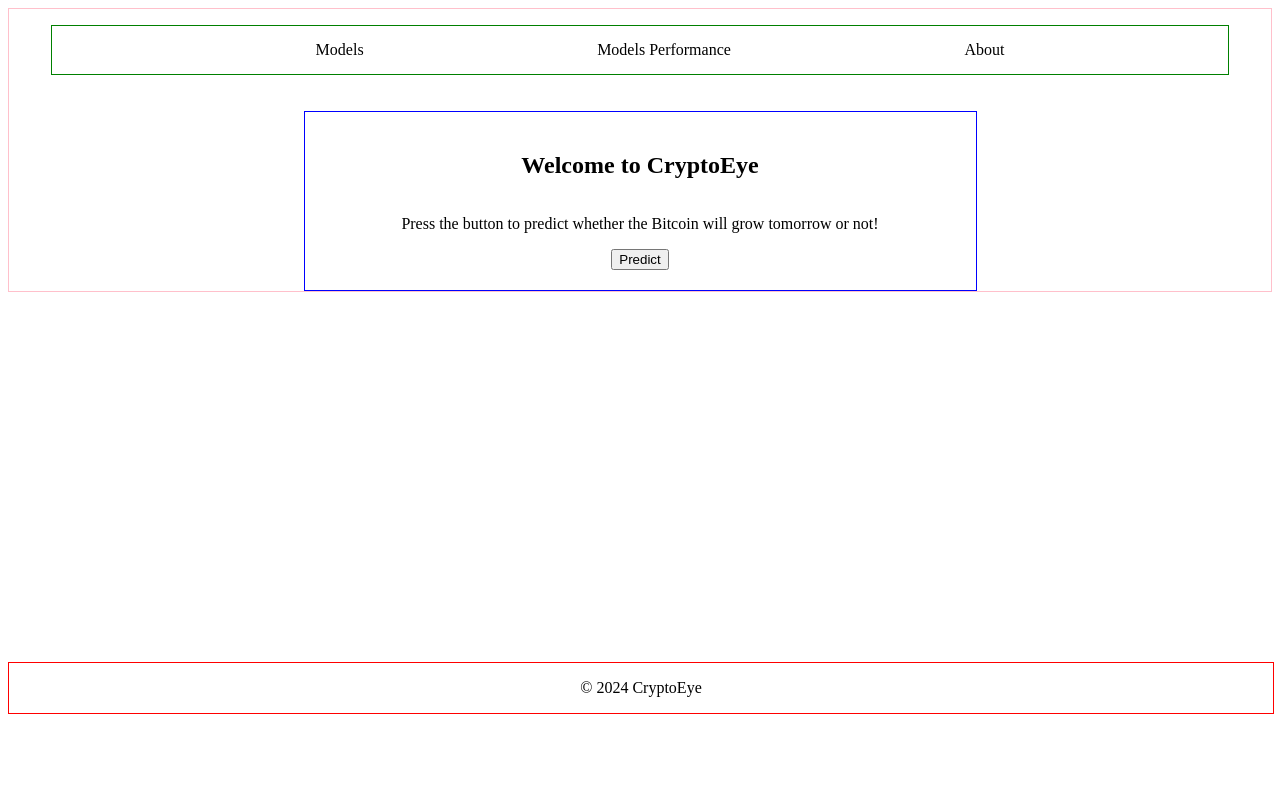
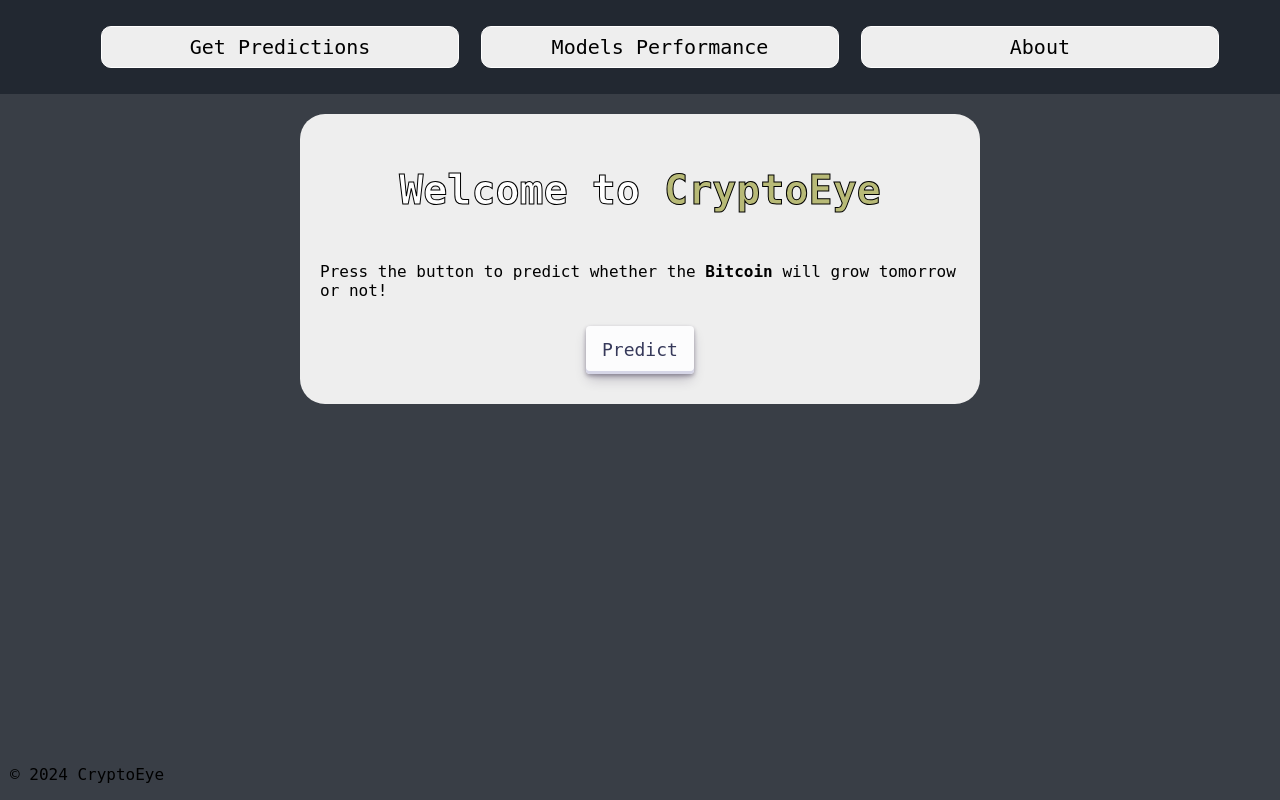
Before and after one commit to milonpabis/crypto-eye, a Flask app: template templates/models.html in a window 1280 px wide. Run offline with Flask 3, Linux system fonts and the light colour scheme; the template is opened without the code that fills it, so the values that code supplies are empty.

Commit message:
app about

```diff
--- a/graph_creator/graph_creator.py
+++ b/graph_creator/graph_creator.py
@@ -105,7 +105,7 @@ class GraphBTC:
     def add_title(self) -> None:
         self.annotations.append(dict(xref='paper', yref='paper', x=0.0, y=1.05,
                                     xanchor='left', yanchor='bottom',
-                                    text=self.label.capitalize(),
+                                    text=self.label,
                                     font=dict(family='Arial',
                                                 size=30,
                                                 color='rgb(37,37,37)'),
--- a/static/mainpage.css
+++ /dev/null
@@ -1,102 +0,0 @@
-.main-container {
-    display: flex;
-    flex-direction: column;
-    align-items: center;
-    justify-content: center;
-    border: 1px solid pink;
-}
-
-.entry-container {
-    display: flex;
-    flex-direction: column;
-    align-items: center;
-    justify-content: center;
-    border: 1px solid blue;
-    width: 50%;
-    margin-top: 20px;
-    padding: 20px;
-
-}
-
-.results-container {
-    display: none;
-    flex-direction: row;
-    align-items: center;
-    justify-content: center;
-    border: 1px solid green;
-    width: 50%;
-    margin: 40px;
-    padding: 20px;
-}
-
-.result-item {
-    display: flex;
-    flex-direction: column;
-    align-items: center;
-    justify-content: center;
-    border: 1px solid red;
-    margin: 10px;
-    padding: 10px;
-
-}
-
-footer {
-    display: flex;
-    flex-direction: row;
-    justify-content: center;
-    align-items: center;
-    border: 1px solid red;
-    width: 100%;
-    margin-top: 370px;
-}
-
-nav {
-    width: 100%;
-    display: flex;
-    flex-direction: row;
-    justify-content: center;
-}
-
-
-li {
-    list-style-type: none;
-    margin: 10px 5px;
-    padding: 5px;
-}
-
-ul {
-    display: flex;
-    flex-direction: row;
-    justify-content: space-evenly;
-    align-items: center;
-    border: 1px solid green;
-    width: 90%;
-
-}
-
-a {
-    text-decoration: none;
-    color: black;
-
-}
-
-.performance-container {
-    width: 80%;
-    display: flex;
-    flex-direction: column;
-    align-items: center;
-    justify-content: center;
-    background-color: black;
-}
-
-.performance-graph {
-    border: 1px solid red;
-    margin: 10px;
-}
-
-#window-selector {
-    display: flex;
-    flex-direction: row;
-    align-items: center;
-    justify-content: center;
-}
--- /dev/null
+++ b/static/styles/mainpage.css
@@ -0,0 +1,218 @@
+body {
+    background-color: #393E46;
+    margin: 0;
+}
+
+h2 {
+    color: white;
+    -webkit-text-stroke-color: black;
+    -webkit-text-stroke-width: 1px;
+    font-size: 40px;
+    font-family: "JetBrains Mono",monospace;
+}
+
+h3 {
+    font-family: "JetBrains Mono",monospace;
+    margin-bottom: 25px;
+}
+
+p {
+    font-family: "JetBrains Mono",monospace;
+    color: black;
+}
+
+img {
+    margin-bottom: 35px;
+}
+
+.main-container {
+    display: flex;
+    flex-direction: column;
+    align-items: center;
+    justify-content: center;
+    background-color: #393E46;
+
+}
+
+.entry-container {
+    display: flex;
+    flex-direction: column;
+    align-items: center;
+    justify-content: center;
+    border-radius: 25px;
+    width: 50%;
+    margin-top: 20px;
+    padding: 20px;
+    background-color: #EEEEEE;
+
+    color: #00ADB5;
+
+}
+
+.results-container {
+    display: none;
+    flex-direction: row;
+    align-items: center;
+    justify-content: center;
+    width: 50%;
+    margin: 40px;
+    padding: 20px;
+}
+
+.result-item {
+    display: flex;
+    flex-direction: column;
+    align-items: center;
+    justify-content: center;
+    border-radius: 50px;
+    margin: 10px;
+    width: 25%;
+    height: 200px;
+    background-color: #EEEEEE;
+
+}
+
+footer {
+    display: flex;
+    position: fixed;
+    bottom: 0;
+    left: 0;
+    flex-direction: row;
+    align-items: left;
+    padding-left: 10px;
+    width: 100%;
+}
+
+nav {
+    width: 100%;
+    display: flex;
+    flex-direction: row;
+    justify-content: center;
+    background-color: #222831;
+
+}
+
+
+li {
+    list-style-type: none;
+    margin: 10px 5px;
+    padding: 5px;
+    color: black;
+    border: 1px solid white;
+    width: 30%;
+    border-radius: 10px;
+    text-align: center;
+    height: 30px;
+    line-height: 30px;
+    background-color: #EEEEEE;
+}
+
+li:hover {
+    box-shadow: 5px 5px 10px white;
+    cursor: pointer;
+}
+
+ul {
+    display: flex;
+    flex-direction: row;
+    justify-content: space-evenly;
+    align-items: center;
+    width: 90%;
+
+}
+
+a {
+    text-decoration: none;
+    color: black;
+    font-size: 20px;
+    font-family: "JetBrains Mono",monospace;
+
+}
+
+.performance-container {
+    width: 80%;
+    display: flex;
+    flex-direction: column;
+    align-items: center;
+    justify-content: center;
+    background-color: rgba(255, 255, 255, 0.305);
+}
+
+.performance-graph {
+    padding: 10px;
+    margin: 10px;
+}
+
+#window-selector {
+    display: flex;
+    flex-direction: row;
+    align-items: center;
+    justify-content: center;
+}
+
+
+.result-img {
+    width: 70px;
+    height: 70px;
+}
+
+button {
+    align-items: center;
+    appearance: none;
+    background-color: #FCFCFD;
+    border-radius: 4px;
+    border-width: 0;
+    box-shadow: rgba(45, 35, 66, 0.4) 0 2px 4px,rgba(45, 35, 66, 0.3) 0 7px 13px -3px,#D6D6E7 0 -3px 0 inset;
+    box-sizing: border-box;
+    color: #36395A;
+    cursor: pointer;
+    display: inline-flex;
+    font-family: "JetBrains Mono",monospace;
+    height: 48px;
+    justify-content: center;
+    line-height: 1;
+    list-style: none;
+    overflow: hidden;
+    padding-left: 16px;
+    padding-right: 16px;
+    position: relative;
+    text-align: left;
+    text-decoration: none;
+    transition: box-shadow .15s,transform .15s;
+    user-select: none;
+    -webkit-user-select: none;
+    touch-action: manipulation;
+    white-space: nowrap;
+    will-change: box-shadow,transform;
+    font-size: 18px;
+    margin: 10px;
+}
+
+
+
+button:focus {
+  box-shadow: #D6D6E7 0 0 0 1.5px inset, rgba(45, 35, 66, 0.4) 0 2px 4px, rgba(45, 35, 66, 0.3) 0 7px 13px -3px, #D6D6E7 0 -3px 0 inset;
+}
+
+button:hover {
+  box-shadow: rgba(45, 35, 66, 0.4) 0 4px 8px, rgba(45, 35, 66, 0.3) 0 7px 13px -3px, #D6D6E7 0 -3px 0 inset;
+  transform: translateY(-2px);
+}
+#predict-button:active {
+  box-shadow: #D6D6E7 0 3px 7px inset;
+  transform: translateY(2px);
+}
+
+
+
+.about-container {
+    display: flex;
+    flex-direction: column;
+    align-items: center;
+    justify-content: center;
+    background-color: #EEEEEE;
+    width: 80%;
+    margin: 30px;
+    padding: 0 30px;
+    border-radius: 25px;
+}
--- a/templates/models.html
+++ b/templates/models.html
@@ -2,7 +2,7 @@
 <html>
 <head>
     <title>CryptoEye</title>
-    <link rel="stylesheet" href="../static/mainpage.css">
+    <link rel="stylesheet" href="../static/styles/mainpage.css">
 </head>
 <body>
     <div class="main-container">
@@ -10,14 +10,14 @@
 
         <nav>
             <ul>
-                <li><a href=".">Models</a></li>
-                <li><a href="../performance/30/">Models Performance</a></li>
-                <li><a href="../about/">About</a></li>
+                <li><a href=".">Get Predictions</a></li>
+                <li><a href="./performance/total/">Models Performance</a></li>
+                <li><a href="./about/">About</a></li>
             </ul>
         </nav>
         <div class="entry-container">
-            <h2>Welcome to CryptoEye</h2>
-            <p>Press the button to predict whether the Bitcoin will grow tomorrow or not!</p>
+            <h2>Welcome to <span style="color: rgba(141, 145, 26, 0.558);">CryptoEye</span></h2>
+            <p>Press the button to predict whether the <span style="font-weight: bold;">Bitcoin</span> will grow tomorrow or not!</p>
             <button id="predict-button">Predict</button>
         </div>
         <div class="results-container">
@@ -25,37 +25,31 @@
                 <h3>RandomForest</h3>
 
                 {% if rf_pred == 1 %}
-                    <img style="width: 30px; height: 30px;" src="../static/images/raise.png" alt="Raise">
+                    <img class="result-img" src="../static/images/raise.png" alt="Raise">
                 {% else %}
-                    <img style="width: 30px; height: 30px;" src="../static/images/drop.png" alt="Drop">
+                    <img class="result-img" src="../static/images/drop.png" alt="Drop">
                 {% endif %}
 
-                <h4>Model precision</h4>
-                <p>0.69</p>
             </div>
             <div class="result-item">
                 <h3>GradientBoost</h3>
 
                 {% if gb_pred == 1 %}
-                    <img style="width: 30px; height: 30px;" src="../static/images/raise.png" alt="Raise">
+                    <img class="result-img" src="../static/images/raise.png" alt="Raise">
                 {% else %}
-                    <img style="width: 30px; height: 30px;" src="../static/images/drop.png" alt="Drop">
+                    <img class="result-img" src="../static/images/drop.png" alt="Drop">
                 {% endif %}
 
-                <h4>Model precision</h4>
-                <p>0.8</p>
             </div>
             <div class="result-item">
                 <h3>AdaBoost</h3>
 
                 {% if ab_pred == 1 %}
-                    <img style="width: 30px; height: 30px;" src="../static/images/raise.png" alt="Raise">
+                    <img class="result-img" src="../static/images/raise.png" alt="Raise">
                 {% else %}
-                    <img style="width: 30px; height: 30px;" src="../static/images/drop.png" alt="Drop">
+                    <img class="result-img" src="../static/images/drop.png" alt="Drop">
                 {% endif %}
 
-                <h4>Model precision</h4>
-                <p>0.8</p>
             </div>
         </div>
     </div>
```
Also changed, not shown: app.py (+14 -20 lines), models_container/EstimatorsBTC.py (+7 -4 lines), templates/about.html (+25 -26 lines), templates/mainpage.html (deleted, +0 -56 lines), templates/performance.html (+4 -4 lines), model_tracking/data/logs.db.
